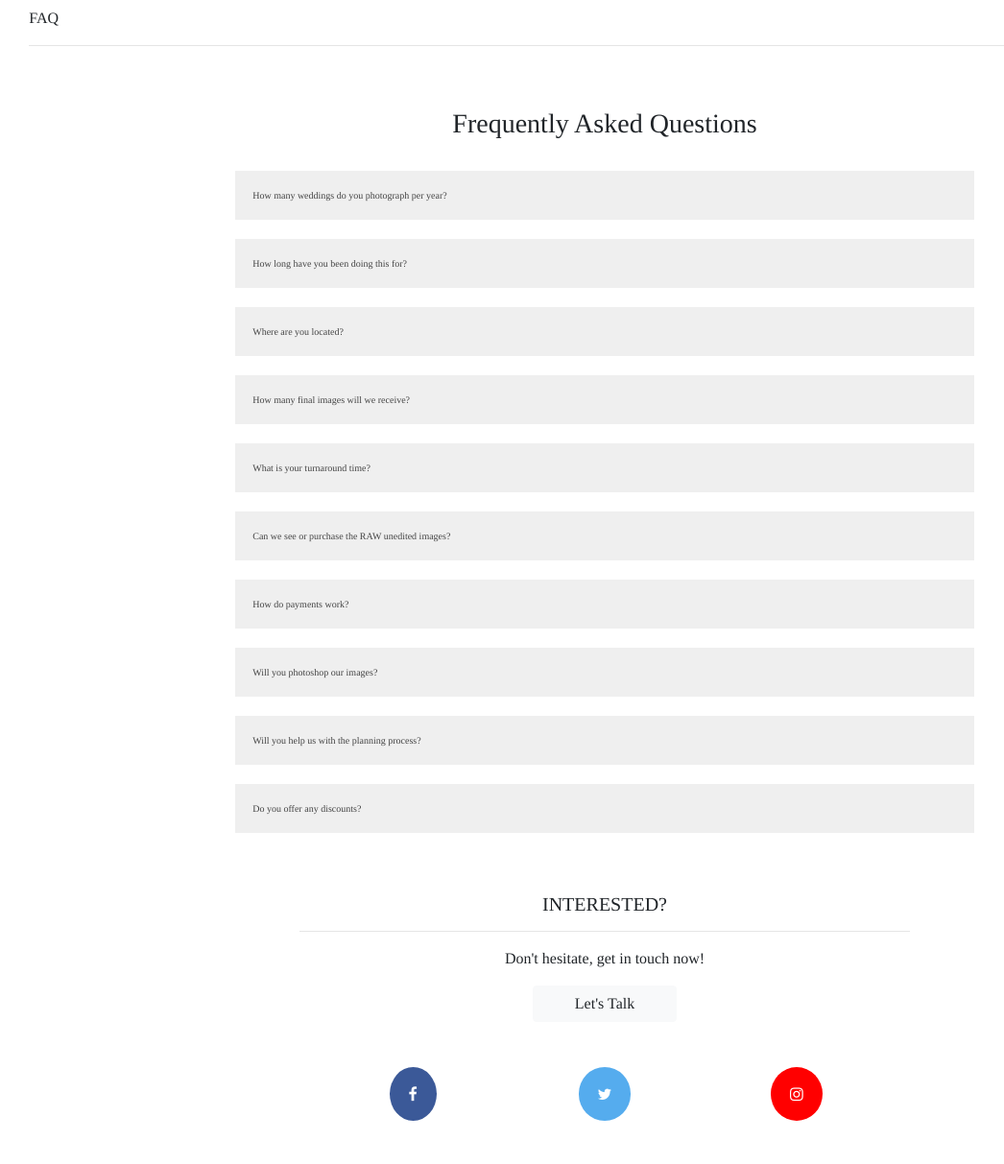
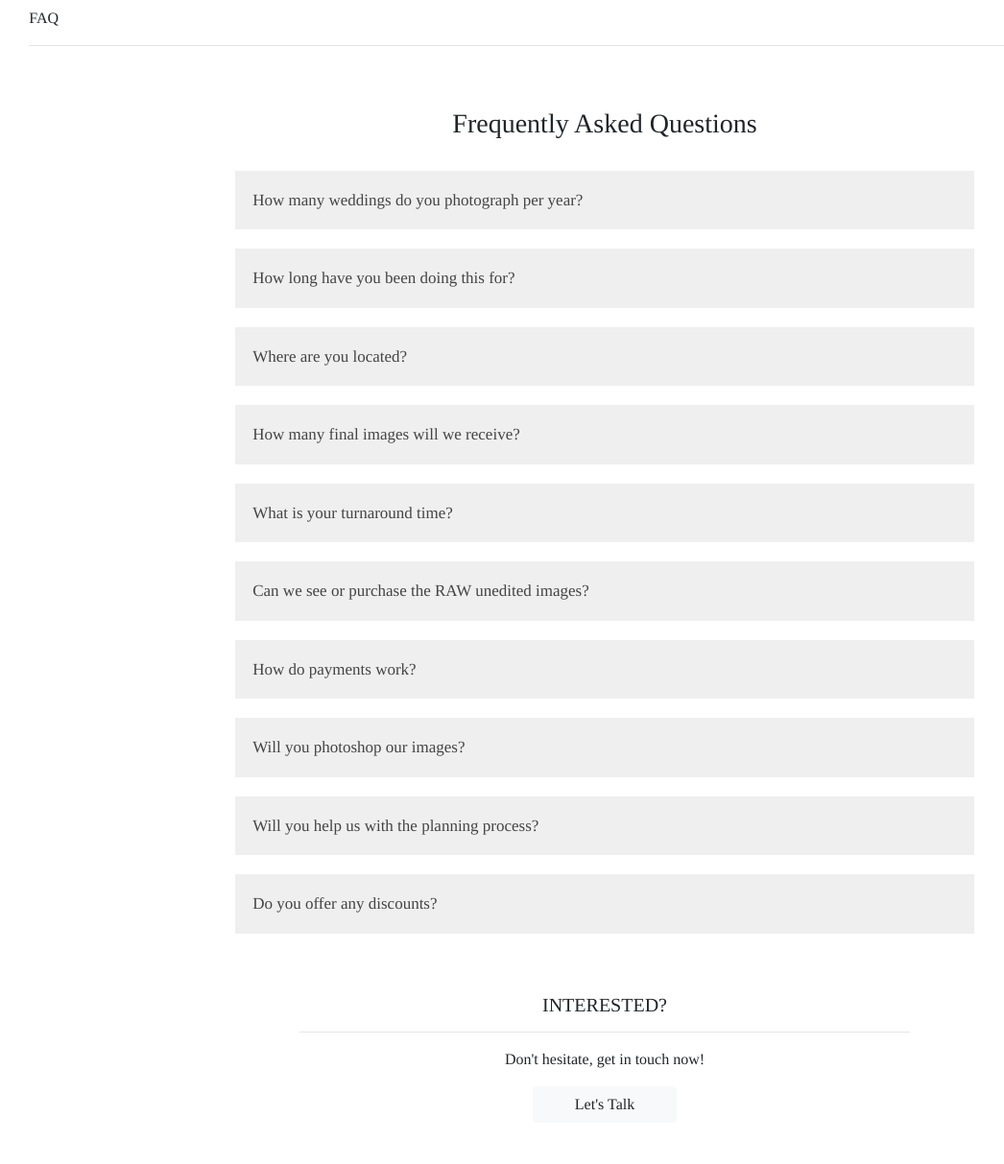
Before and after one commit to Michael-Mulholland/3rd-Year-Professional-Practice-Project, a PHP site: page /WebsitePages/faq.html in a window 1280 px wide. Shown: the part 132-1345 px from the top of the page at 96% size, without its empty margins (10-1056 px from the left). Before the commit the page ends 1300 px from the top, so only its background shows below. Run offline with PHP 8.4, Linux system fonts and the light colour scheme.

Commit message:
changed size of font within the FAQ and Kind Words page

```diff
--- a/Photography Website/WebsitePages/aboutMe.html
+++ b/Photography Website/WebsitePages/aboutMe.html
@@ -118,7 +118,7 @@
 					</div>
 					<div class="col-sm-8">
 						<!-- button to reveal personnel information about the photographer -->
-						<button class="accordion text-center">CLICK TO GET TO KNOW THE MAN BEHIND THE CAMERA</button>
+						<button class="accordion text-center" style="font-size:17px">CLICK TO GET TO KNOW THE MAN BEHIND THE CAMERA</button>
 						<div class="panel text-justify">
 							<p class="card-text">I have the best job in the world! I love getting to know people, learning their stories and being trusted to document their lives in photographs that will last a lifetime.</p><hr>
 							<p class="card-text">My dogs are the best dogs and they are my life. It is true when they say, "A dog is a man's best friend".</p><hr>
--- a/Photography Website/WebsitePages/faq.html
+++ b/Photography Website/WebsitePages/faq.html
@@ -90,7 +90,7 @@
 					<div class="col-sm-2">
 					</div>
 					<div class="col-sm-8">
-						<button class="accordion">How many weddings do you photograph per year?</button>
+						<button class="accordion" style="font-size:17px">How many weddings do you photograph per year?</button>
 						<div class="panel text-justify">
 							<p>I have decided to take a step back from how many weddings I document per year so I can truly
 							focus on what really matters. YOU! I take on about 10 weddings a year, so I can focus on building
@@ -107,7 +107,7 @@
 					<div class="col-sm-2">
 					</div>
 					<div class="col-sm-8">
-						<button class="accordion">How long have you been doing this for?</button>
+						<button class="accordion" style="font-size:17px">How long have you been doing this for?</button>
 						<div class="panel text-justify">
 							<p>I have been photographing weddings for seven years. I’ve been so incredibly lucky to have photographed
 							over 100 weddings which I feel makes me an expert on not only documenting incredible moments but in
@@ -121,7 +121,7 @@
 					<div class="col-sm-2">
 					</div>
 					<div class="col-sm-8">
-						<button class="accordion">Where are you located?</button>
+						<button class="accordion" style="font-size:17px">Where are you located?</button>
 						<div class="panel text-justify">
 							<p>I am located in Daundalk, County Louth. However, I LOVE traveling for weddings, elopements, and sessions.
 							I've already been to Austria, New Zealand, California, and a few other places to capture some incredible love
@@ -134,7 +134,7 @@
 					<div class="col-sm-2">
 					</div>
 					<div class="col-sm-8">
-						<button class="accordion">How many final images will we receive?</button>
+						<button class="accordion" style="font-size:17px">How many final images will we receive?</button>
 						<div class="panel text-justify">
 							<p>I hate putting a final number on anything, and I always provide more than enough images for everything that
 							I capture. I will never hold back any images from you to meet a specific number or to make you pay for additional
@@ -150,7 +150,7 @@
 					<div class="col-sm-2">
 					</div>
 					<div class="col-sm-8">
-						<button class="accordion">What is your turnaround time?</button>
+						<button class="accordion" style="font-size:17px">What is your turnaround time?</button>
 						<div class="panel text-justify">
 							<p>For weddings, my turnaround time is about 12 weeks, and sessions are about 6 weeks. However, I do work hard to
 							turn around your images as quickly as possible without sacrificing the final quality.</p>
@@ -162,7 +162,7 @@
 					<div class="col-sm-2">
 					</div>
 					<div class="col-sm-8">
-						<button class="accordion">Can we see or purchase the RAW unedited images?</button>
+						<button class="accordion" style="font-size:17px">Can we see or purchase the RAW unedited images?</button>
 						<div class="panel text-justify">
 							<p>Nope. I believe the editing truly finishes the images and gives them the look and feel that you hired me for.
 							I will never skimp on the images that I provide you with.</p>
@@ -174,7 +174,7 @@
 					<div class="col-sm-2">
 					</div>
 					<div class="col-sm-8">
-						<button class="accordion">How do payments work?</button>
+						<button class="accordion" style="font-size:17px">How do payments work?</button>
 						<div class="panel text-justify">
 							<p>I require a $500 non-refundable deposit to hold your date, and the remaining balance is due one month before your
 							wedding. You are welcome to send in multiple payments if you would like, whatever is easiest for you works for me.</p>
@@ -186,7 +186,7 @@
 					<div class="col-sm-2">
 					</div>
 					<div class="col-sm-8">
-						<button class="accordion">Will you photoshop our images?</button>
+						<button class="accordion" style="font-size:17px">Will you photoshop our images?</button>
 						<div class="panel text-justify">
 							<p>I truly believe, from the bottom of my heart, that you, your loved one, and the love you
 							share is the most beautiful thing on the face of the planet. You do not need to be photoshopped to look thinner,
@@ -201,7 +201,7 @@
 					<div class="col-sm-2">
 					</div>
 					<div class="col-sm-8">
-						<button class="accordion">Will you help us with the planning process?</button>
+						<button class="accordion" style="font-size:17px">Will you help us with the planning process?</button>
 						<div class="panel text-justify">
 							<p>I always tell THE couples that I am an unlimited resource for you, and I truly mean that! I photographed
 							weddings almost every weekend for five years (I do about ten a year now), and I have a unique perspective on their inner
@@ -216,7 +216,7 @@
 					<div class="col-sm-2">
 					</div>
 					<div class="col-sm-8">
-						<button class="accordion">Do you offer any discounts?</button>
+						<button class="accordion" style="font-size:17px">Do you offer any discounts?</button>
 						<div class="panel text-justify">
 							<p>Unfortunally I do not offer any discounts as I think my price is more than reasonable.</p>
 						</div>
```
Also changed, not shown: Photography Website/WebsitePages/reviews.html (+7 -7 lines), Photography Website/php/validation.php (+27 -7 lines), Photography Website/css/faq-dropdown.css (line endings or trailing spaces).
